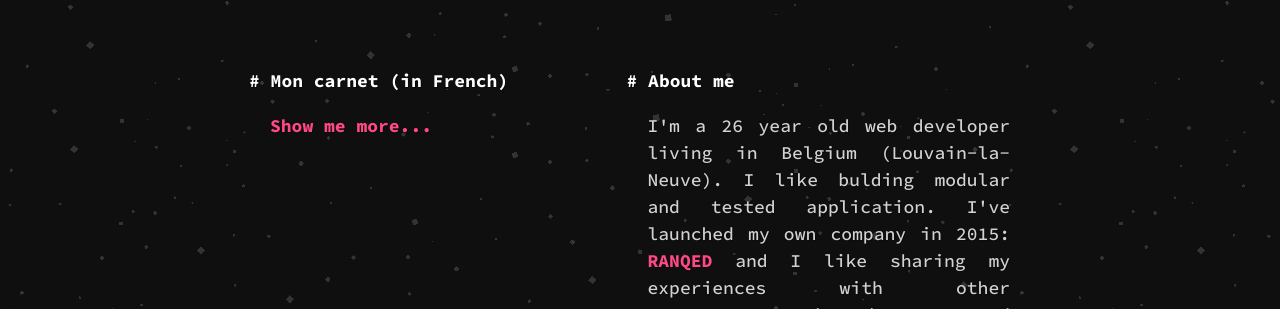
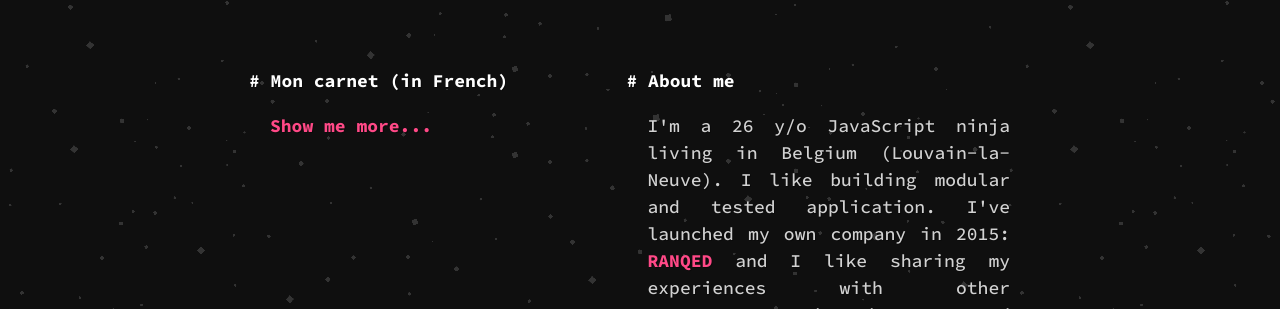
Before and after one commit to maximeshr/maximeshr.github.io, a Jekyll site: the page built from index.html, in a window 1280 px wide. Shown: the part 1111-1420 px from the top of the page. Built offline with Jekyll 4.4.1, drawn with Linux system fonts in a browser that asks for light colours; nearby versions of some CDN libraries.

Commit message:
update about me section

```diff
--- a/index.html
+++ b/index.html
@@ -62,7 +62,7 @@ layout: default
     </div>
     <div class="col col-6">
       <h2>About me</h2>
-      <p class="text">I'm a 26 year old web developer living in Belgium (Louvain-la-Neuve). I like bulding modular and tested application. I've launched my own company in 2015: <a href="http://ranqed.io" target="_blank">RANQED</a> and I like sharing my experiences with other entrepreneurs through events and conferences.</p>
+      <p class="text">I'm a 26 y/o JavaScript ninja living in Belgium (Louvain-la-Neuve). I like building modular and tested application. I've launched my own company in 2015: <a href="http://ranqed.io" target="_blank">RANQED</a> and I like sharing my experiences with other entrepreneurs through events and conferences.</p>
     </div>
   </div>
 
```
Also changed, not shown: 2 other files.
